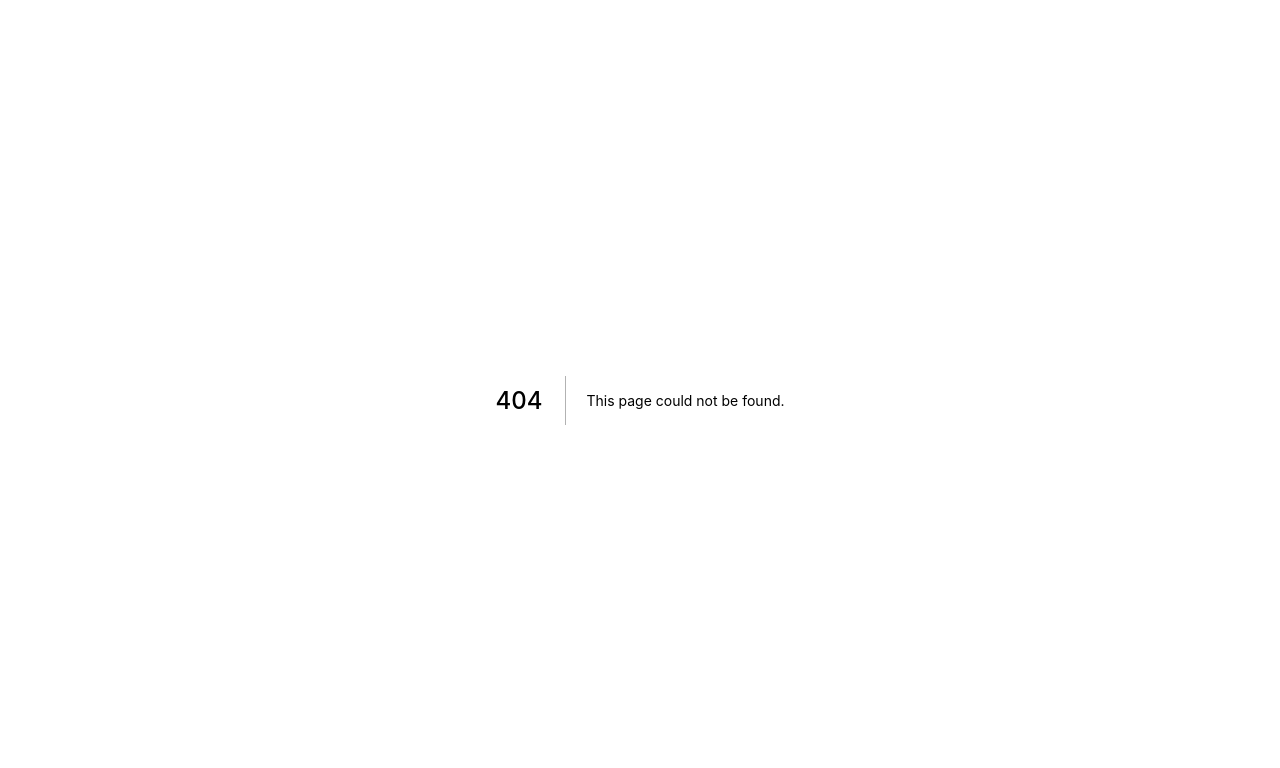
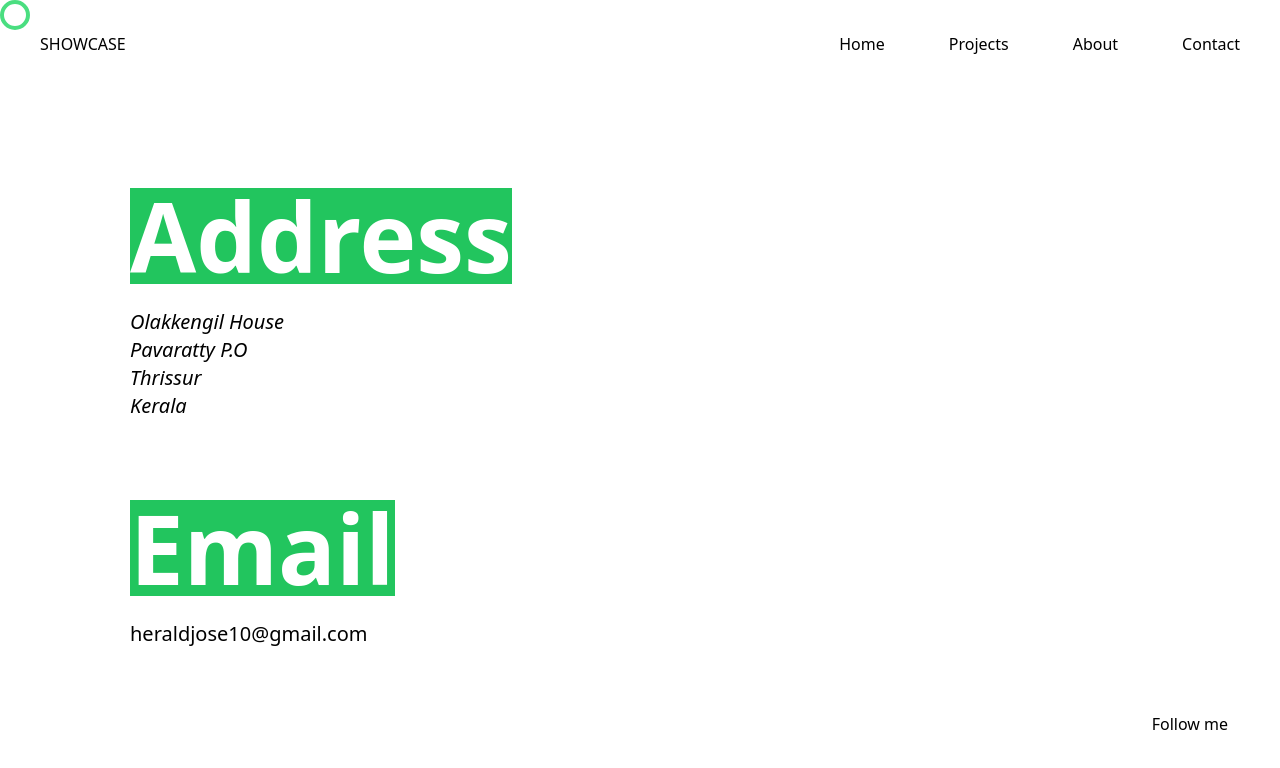
Before and after one commit to heraldjose10/showcase, a Next.js app: page /contact in a window 1280 px wide. Before the commit this address had no page. Shown: the top 768 px of the page. Built offline with nearby package versions, Linux system fonts and the light colour scheme.

Commit message:
create contact page

```diff
--- a/components/Layout.tsx
+++ b/components/Layout.tsx
@@ -110,7 +110,7 @@ const Layout = ({ children, title = 'Herald\'s Showcase' }: Props) => {
           <Link href='/about'>
             <a>About</a>
           </Link>
-          <Link href='/'>
+          <Link href='/contact'>
             <a>Contact</a>
           </Link>
         </nav>
@@ -130,7 +130,7 @@ const Layout = ({ children, title = 'Herald\'s Showcase' }: Props) => {
             <Link href='/about'>About</Link>
           </motion.li>
           <motion.li variants={itemVarients}>
-            <Link href='/'>Contact</Link>
+            <Link href='/contact'>Contact</Link>
           </motion.li>
         </motion.ul>
       </header>
--- /dev/null
+++ b/pages/contact.tsx
@@ -0,0 +1,37 @@
+import Layout from "../components/Layout";
+
+const ContactPage = () => (
+    <Layout>
+        <div className='w-[1100px] grow-0 mx-auto mt-[100px] px-10 flex flex-col gap-20'>
+
+            {/* address section */}
+            <section className="flex flex-col gap-6">
+                <div className="flex items-end gap-4">
+                    <h2 className="text-5xl md:text-8xl font-semibold bg-green-500 text-white">Address</h2>
+                </div>
+                <address className="text-lg md:text-xl">
+                    Olakkengil House<br></br>
+                    Pavaratty P.O<br></br>
+                    Thrissur<br></br>
+                    Kerala
+                </address>
+            </section>
+
+            {/* email section */}
+            <section className="flex flex-col gap-6">
+                <div className="flex items-end gap-4">
+                    <h2 className="text-5xl md:text-8xl font-semibold bg-green-500 text-white">Email</h2>
+                </div>
+                <a
+                    className="text-lg md:text-xl"
+                    href="mailto:heraldjose10@gmail.com"
+                >
+                    heraldjose10@gmail.com
+                </a>
+            </section>
+
+        </div>
+    </Layout>
+)
+
+export default ContactPage
```
